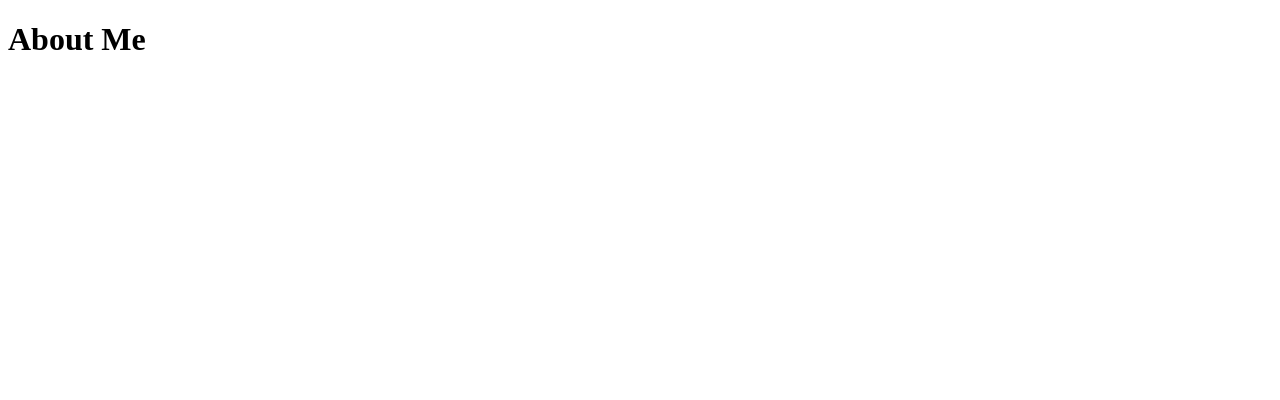
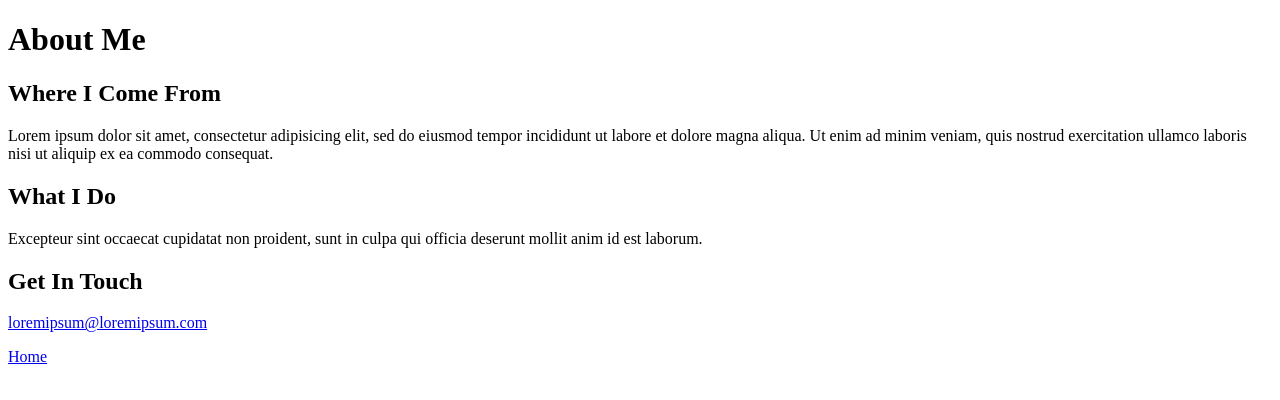
Before and after one commit to K-Banks/blog-site, a plain HTML site: page about.html in a window 1280 px wide. Drawn offline with Linux system fonts and the light colour scheme.

Commit message:
Add HTML content to about.html

```diff
--- a/about.html
+++ b/about.html
@@ -8,7 +8,13 @@
   <body>
     <h1>About Me</h1>
     <div class="me">
-
+      <h2>Where I Come From</h2>
+      <p>Lorem ipsum dolor sit amet, consectetur adipisicing elit, sed do eiusmod tempor incididunt ut labore et dolore magna aliqua. Ut enim ad minim veniam, quis nostrud exercitation ullamco laboris nisi ut aliquip ex ea commodo consequat.</p>
+      <h2>What I Do</h2>
+      <p>Excepteur sint occaecat cupidatat non proident, sunt in culpa qui officia deserunt mollit anim id est laborum.</p>
+      <h2>Get In Touch</h2>
+      <p><span class="email"><a href="mailto:ablkhkheoihaigshdilho">loremipsum@loremipsum.com</a></span></p>
     </div>
+    <p><a href="index.html">Home</a></p>
   </body>
 </html>
```
Also changed, not shown: index.html (+1 -0 lines).
